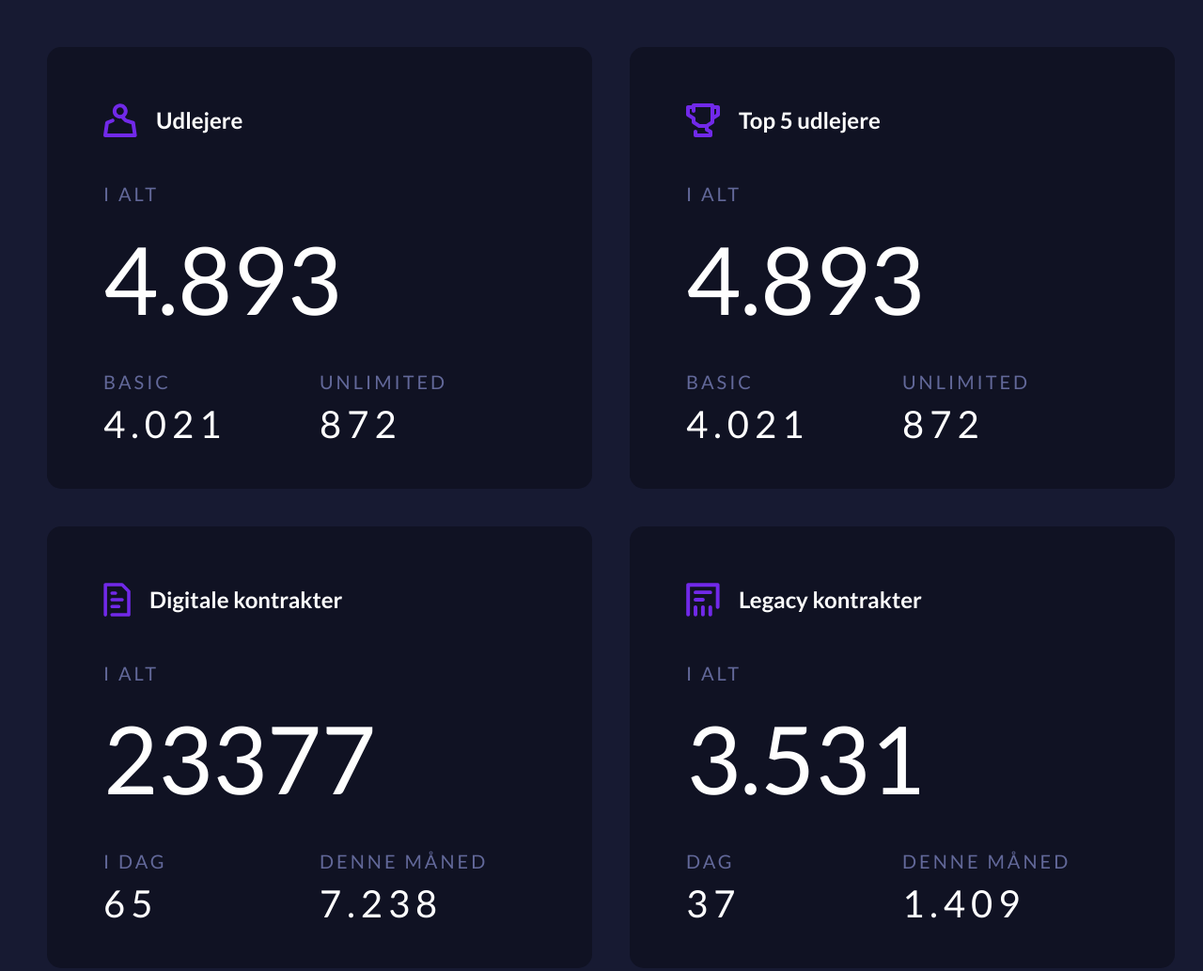
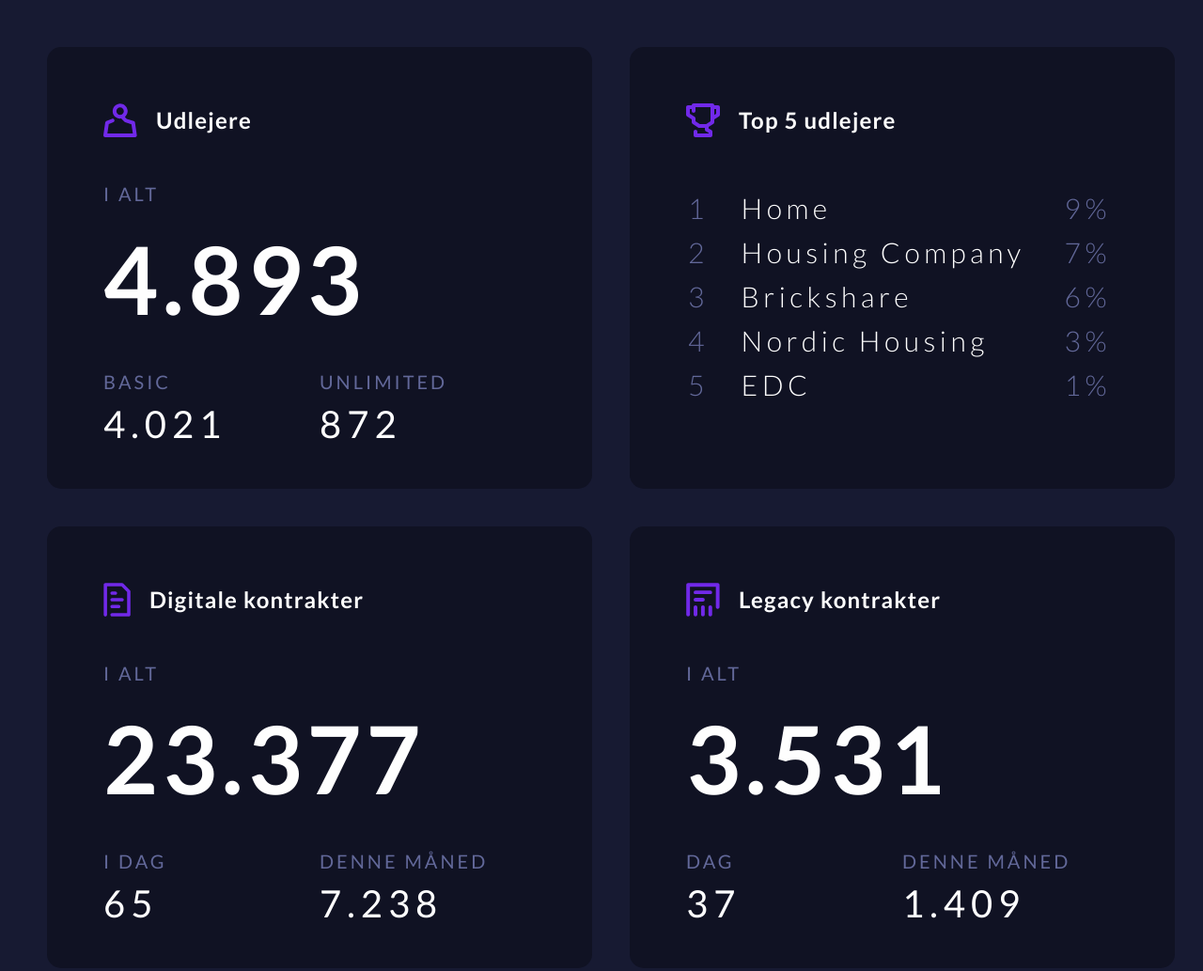
Before and after one commit to w-gluza/tvDash, a plain HTML site: page index.html in a window 1280 px wide. Shown: the top 1033 px of the page at 94% size. Drawn offline with Linux system fonts and the light colour scheme.

Commit message:
top 5 udlejere added

```diff
--- a/index.html
+++ b/index.html
@@ -64,18 +64,36 @@
           <h2>Top 5 udlejere</h2>
         </article>
         <article>
-          <p class="paragraph__small">I alt</p>
-          <p class="data">4.893</p>
-        </article>
-        <aricle>
-          <p class="paragraph__small">Basic</p>
-          <p class="paragraph">4.021</p>
-        </aricle>
-        <article>
-          <p class="paragraph__small">Unlimited</p>
-          <p class="paragraph">872</p>
+          <table style="width:100%">
+            <tr>
+              <td class="list__items">1</td>
+              <td class="list__items list__items-modify">Home</td>
+              <td class="list__items">9%</td>
+            </tr>
+            <tr>
+              <td class="list__items">2</td>
+              <td class="list__items list__items-modify">Housing Company</td>
+              <td class="list__items">7%</td>
+            </tr>
+            <tr>
+              <td class="list__items">3</td>
+              <td class="list__items list__items-modify">Brickshare</td>
+              <td class="list__items">6%</td>
+            </tr>
+            <tr>
+              <td class="list__items">4</td>
+              <td class="list__items list__items-modify">Nordic Housing</td>
+              <td class="list__items">3%</td>
+            </tr>
+            <tr>
+              <td class="list__items">5</td>
+              <td class="list__items list__items-modify">EDC</td>
+              <td class="list__items">1%</td>
+            </tr>
+          </table>
         </article>
       </section>
+
       <section class="section section__grid">
         <article class="heading">
           <div class="svg__container">
@@ -109,7 +127,8 @@
           <p class="paragraph">5.952</p>
         </article>
       </section>
-      <section class="section section__grid" colorTransition" id="box">
+
+      <section class="section section__grid" id="box">
         <article class="heading">
           <div class="svg__container">
             <svg
@@ -139,7 +158,9 @@
           <p class="paragraph">65</p>
         </aricle>
         <article>
-        <p class="paragraph__small test" class="paragraph-modified">denne måned</p>
+          <p class="paragraph__small test" class="paragraph-modified">
+            denne måned
+          </p>
           <p class="paragraph">7.238</p>
         </article>
       </section>
@@ -179,8 +200,7 @@
           <p class="paragraph">1.409</p>
         </article>
       </section>
-        </div>
-      </section>
+
       <section class="section section__grid">
         <article class="heading">
           <div class="svg__container">
--- a/main.js
+++ b/main.js
@@ -10,8 +10,6 @@ function runAnimation() {
   paragraph.forEach(function(p) {
     p.classList.add('paragraph-active');
   });
-
-  console.log(`Animation started`);
 }
 
 function initialState() {
@@ -21,12 +19,11 @@ function initialState() {
   paragraph.forEach(function(p) {
     p.classList.remove('paragraph-active');
   });
-  console.log(`Initial State`);
 }
 
 function theLoop(i) {
   initialState();
-  demo.innerHTML = i;
+  demo.innerHTML = i.toLocaleString('de-DE');
 
   setTimeout(function() {
     runAnimation();
--- a/style.css
+++ b/style.css
@@ -1,4 +1,7 @@
 @import url('https://fonts.googleapis.com/css?family=Lato:300,400,700');
+
+/* Metropolis SemiBold - 300 (headings) */
+/* Manrope bold - 700 (headings) */
 
 /* CSS VARIABLES*/
 :root {
@@ -24,7 +27,7 @@
   --line-height-regular: 1.5;
   --line-height-large: 2;
 
-  /* --letter-spacing-small: 0.05em; */
+  --letter-spacing-small: 0.05em;
   --letter-spacing-regular: 0.15em;
   --letter-spacing-large: 0.2em;
 }
@@ -37,7 +40,6 @@
   padding: 0;
   border: 0;
   box-sizing: border-box;
-  list-style: none;
   border: none;
   text-decoration: none;
   background-color: transparent;
@@ -76,7 +78,7 @@ h2 {
 }
 .data {
   font-size: var(--font-size-headingLarge);
-  font-weight: var(--font-weight-regular);
+  font-weight: var(--font-weight-bold);
   line-height: var(--line-height-regular);
   letter-spacing: var(--letter-spacing-small);
   color: var(--color-heading);
@@ -98,6 +100,18 @@ h2 {
   text-transform: uppercase;
 }
 
+.list__items {
+  font-size: var(--font-size-list);
+  font-weight: var(--font-weight-light);
+  line-height: var(--line-height-regular);
+  letter-spacing: var(--letter-spacing-regular);
+  color: var(--color-paragraph);
+}
+
+.list__items-modify {
+  color: var(--color-heading);
+  padding-left: 30px;
+}
 /* -------------CSS Grid------------- */
 
 .container {
```
Lines whose indentation alone changed are shown as unchanged.
